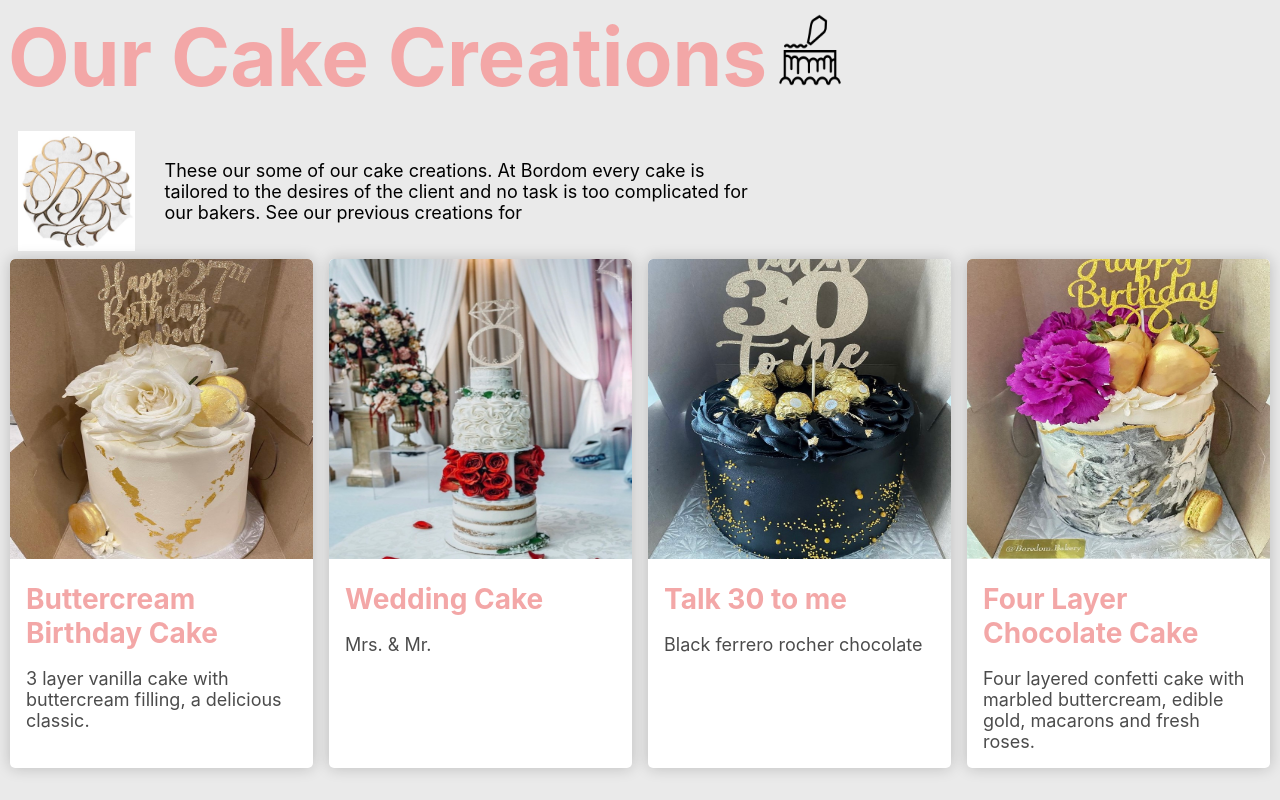
After one commit to AshtonDevNow/bbakery, a PHP site: page /cake-list.html in a window 1280 px wide. The commit adds this page. Run offline with PHP 8.4, Linux system fonts and the light colour scheme.

Commit message:
Cake list page started

```diff
--- /dev/null
+++ b/cake-list.html
@@ -0,0 +1,70 @@
+<!DOCTYPE html>
+<html>
+  <head>
+    <title>Boredom Bakery. The best handmade cakes in Toronto</title>
+    <link rel="stylesheet" href="style.css">
+    <meta name="description"
+      content="Boredom bakery is handmade baking company located in toronto and delivering across Canada.">
+  </head>
+    <body>
+        <div class="list-banner">
+          <h1>Our Cake Creations</h1>
+          <img src="images/cakes.png" style="text-align: center; height: 80px; width: 70px; margin-top: 10px; " alt="cakes">
+        </div>
+      <div class="container">
+        <div class="category">
+          <img src="images/logo-w.jpg" style="height: 120px; width: 120px;" alt="">
+          <p>These our some of our cake creations.  At Bordom every cake is tailored to the desires of the client and no task is too complicated for our bakers.  See our previous creations for <inspiration class=""></inspiration>  </p>
+          </div>
+
+        <div class="cards">
+          <div class="list-cards">
+            <img src="images/white-gold-cake.jpg" alt="buttercream cake">
+            <div class="list-cards-info">
+              <div>
+              <h2>Buttercream Birthday Cake</h2>
+              <p> 3 layer vanilla cake with buttercream filling, a delicious classic.</p>
+              </div>
+            </div>
+          </div>
+
+          <div class="list-cards">
+            <img src="images/wedding-cake.jpg" alt="buttercream cake">
+            <div class="list-cards-info">
+              <div>
+                <h2>Wedding Cake</h2>
+                <p> Mrs. & Mr.</p>
+              </div>
+            </div>
+          </div>
+
+          <div class="list-cards">
+            <img src="images/30-cake.jpg" alt="buttercream cake">
+            <div class="list-cards-info">
+              <div>
+                <h2>Talk 30 to me</h2>
+                <p> Black ferrero rocher chocolate</p>
+              </div>
+            </div>
+          </div>
+
+          <div class="list-cards">
+            <img src="images/four-layer-choc-cake.jpg" alt="buttercream cake">
+            <div class="list-cards-info">
+              <div>
+                <h2>Four Layer Chocolate Cake</h2>
+                <p>Four layered confetti cake with marbled buttercream, edible gold, macarons and fresh roses.</p>
+              </div>
+            </div>
+          </div>
+
+
+        </div>
+
+      </div>
+
+
+    </body>
+
+
+</html>
--- a/index.html
+++ b/index.html
@@ -37,6 +37,8 @@
 
   </div>
 
+  </body>
+
 
 
 
--- a/style.css
+++ b/style.css
@@ -43,6 +43,15 @@ element.style {
 
 .banner p {
     color: palegoldenrod;
+}
+
+.list-banner {
+  display: flex;
+    background-size: cover;
+    text-align: left;
+    /* vertical-align: text-top; */
+    padding-top: 0px;
+    /* padding-bottom: 280px; */
 }
 
 .card {
@@ -125,6 +134,14 @@ element.style {
     margin-left: 30px;
 }
 
+.category p {
+  font-family: -apple-system, BlinkMacSystemFont, 'Segoe UI', Roboto, Oxygen, Ubuntu, Cantarell, 'Open Sans', 'Helvetica Neue', sans-serif;
+  font-size: 18px;
+  margin-left: 30px;
+  align-items: center;
+  margin-right: 40%;
+}
+
 .card-category {
   background-size: cover;
   background-position: center;
@@ -184,3 +201,42 @@ element.style {
 .sm-icons {
   text-align: right;
 }
+
+/* Area for list styles */
+
+.list-cards {
+  overflow: hidden;
+  background: white;
+  box-shadow: 0 0 15px rgba(0,0,0,0.2);
+  border-radius: 5px;
+}
+
+.list-cards > img {
+  height: 300px;
+  width: 100%;
+  object-fit: fill;
+  border-top-left-radius: 5px;
+  border-top-right-radius: 5px;
+
+}
+
+.list-cards h2 {
+  font-size: 28px;
+  font-weight: bold;
+  margin-top: 3px;
+  margin-bottom: 18px;
+}
+
+.list-cards p {
+  font-size: 18px;
+  opacity: .7;
+  margin: 0;
+}
+
+.list-cards .list-cards-info {
+  padding: 16px;
+  display: flex;
+  justify-content: space-between;
+  align-items: flex-end;
+  position: relative;
+}
```
Also changed, not shown: images/30-cake.jpg (added), images/Custom 1.png (deleted), images/cakes.png, images/cupcakes.png (added), images/four-layer-choc-cake.jpg (added), images/wedding-cake.jpg (added), images/white-gold-cake.jpg (added).
